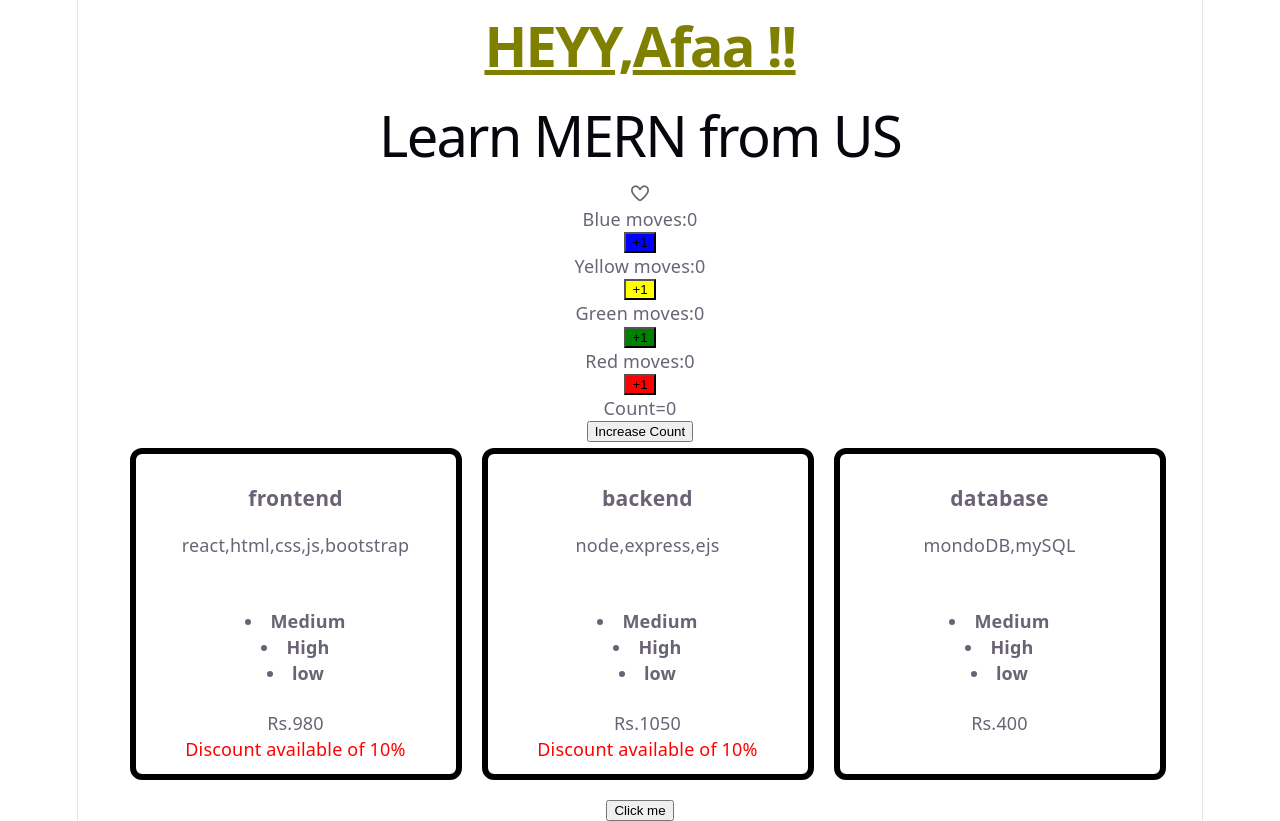
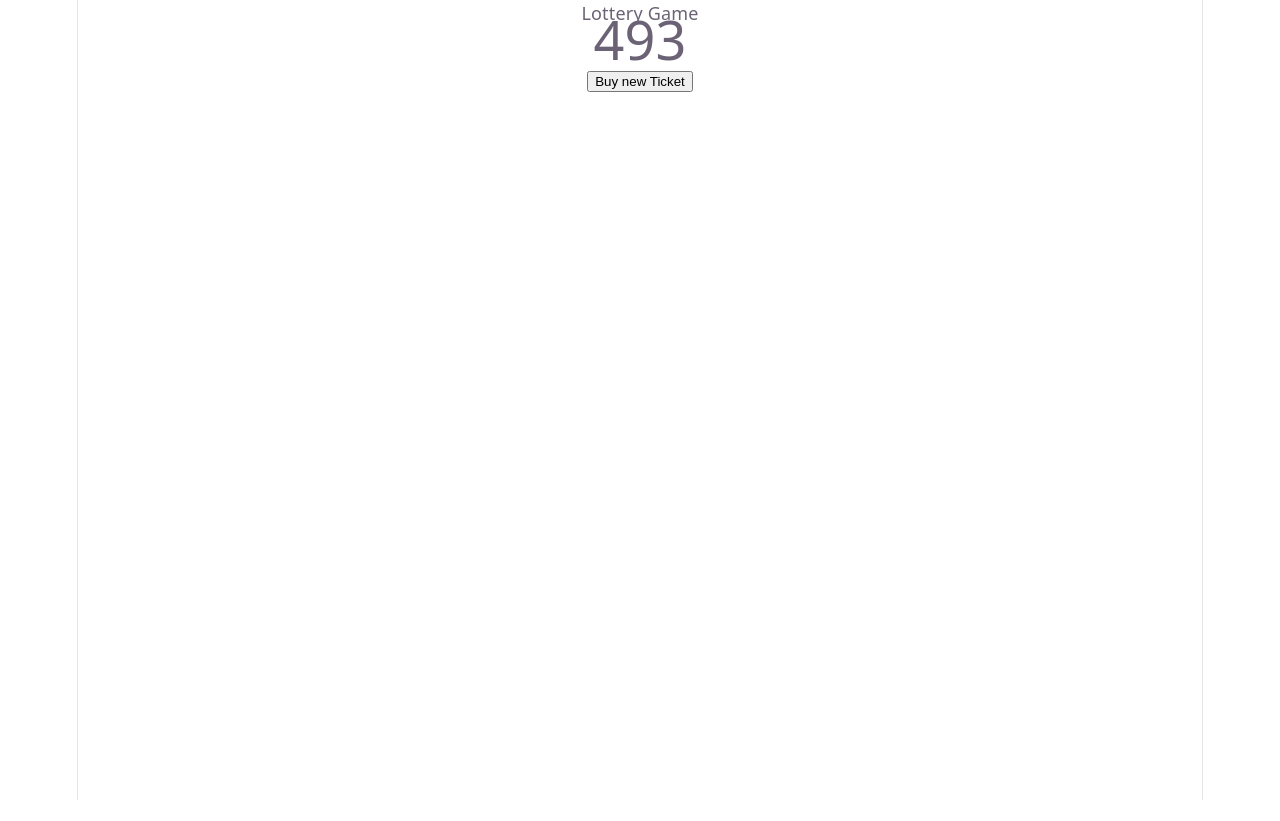
Before and after one commit to AFaa-161/learning-react, a React (Vite) app in the folder vite-project/: page / in a window 1280 px wide. After the commit the page ends 800 px from the top, so only its background shows below. Built offline with nearby package versions, Linux system fonts and the light colour scheme.

Commit message:
added lottery game

```diff
--- a/vite-project/src/App.jsx
+++ b/vite-project/src/App.jsx
@@ -5,20 +5,13 @@ import Msg from "./Msg.jsx"
 import Button from "./Button.jsx"
 import  Counter from "./Counter.jsx"
 import Like from "./like.jsx"
-import Ludo from "./ludo.jsx"
+import Ludo from "./Ludo.jsx"
+import Lottery from "./Lottery.jsx"
+import Ticket from "./Ticket.jsx"
 function App() {
 
-  return (
-   <>
-   <Msg username="Afaa" textColor="olive"/>
-    <Title/>
-    <Like/>
-    <Ludo/>
-    <Counter/>
-    <Tabs/>
-   <Button/>
-   </>
+  return(
+    <Lottery n={3} winningSum={15}/>
   )
 }
-
 export default App
--- /dev/null
+++ b/vite-project/src/Lottery.jsx
@@ -0,0 +1,17 @@
+import {useState} from "react";
+import { genTicket ,sum} from "./helper";
+import "./lottery.css"
+import Ticket from "./Ticket.jsx"
+
+export default function Lottery({n,winningSum}){
+    let [ticket,setTicket]=useState(genTicket(3));
+    let isWinning=sum(ticket)==winningSum
+    let newTicket=()=>{
+        setTicket(genTicket(n))
+    }
+    return <div>Lottery Game
+        <Ticket ticket={ticket}/>
+        <button onClick={newTicket}>Buy new Ticket</button>
+        <div>{isWinning && "Congrats,You won !!"}</div></div>
+
+}
--- /dev/null
+++ b/vite-project/src/Ticket.jsx
@@ -0,0 +1,13 @@
+
+import TicketNum from "./TicketNum.jsx"
+
+export default function Ticket({ticket}){
+    return(
+        <div>{
+        ticket.map((num,idx)=>(
+        <TicketNum num={num} key={idx}/>
+
+        ))}
+         </div>
+    )
+}
--- /dev/null
+++ b/vite-project/src/TicketNum.css
@@ -0,0 +1,3 @@
+.num{
+    font-size: 3rem;
+}
--- /dev/null
+++ b/vite-project/src/TicketNum.jsx
@@ -0,0 +1,8 @@
+
+import "./TicketNum.css"
+export default function TicketNum({num}){
+    return(
+
+        <span className="num">{num}</span>
+    )
+}
--- /dev/null
+++ b/vite-project/src/helper.js
@@ -0,0 +1,10 @@
+export function genTicket(n){
+    let ticket=new Array(n)
+    for(let i=0;i<n;i++){
+        ticket[i]=Math.floor(Math.random()*10)
+    }
+    return ticket;
+}
+export function sum(arr){
+   return  arr.reduce((sum,val)=>sum+val,0);
+}
--- /dev/null
+++ b/vite-project/src/lottery.css
@@ -0,0 +1,3 @@
+.ticket{
+    border: 2px solid black;
+}
```
